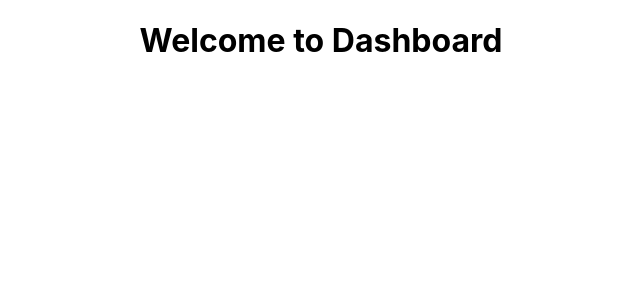
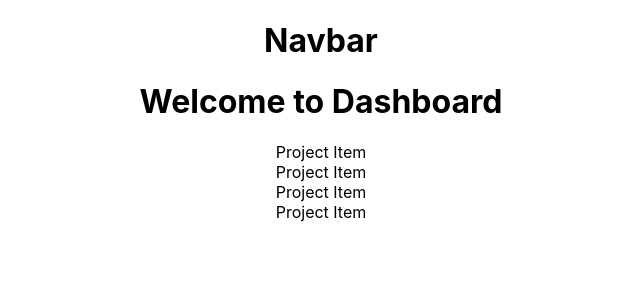
Before and after one commit to boonkuaeb/PPMTools-React-SpringBoot2, a React (Create React App) app in the folder ppmtools-frontend/: page / in a window 1280 px wide. Shown: the top 300 px of the page, without its empty margins (319-959 px from the left). Built offline with nearby package versions, Linux system fonts and the light colour scheme.

Commit message:
Project and header component

```diff
--- a/ppmtools-frontend/src/App.js
+++ b/ppmtools-frontend/src/App.js
@@ -1,12 +1,14 @@
 import React, {Component} from 'react';
 import './App.css';
 import Dashboard from './components/Dahsboard'
+import Header from "./components/Layouts/Header";
 
 
 class App extends Component {
     render() {
         return (
             <div className="App">
+                <Header/>
                 <Dashboard/>
             </div>
         );
--- a/ppmtools-frontend/src/components/Dahsboard.js
+++ b/ppmtools-frontend/src/components/Dahsboard.js
@@ -1,9 +1,16 @@
 import React, {Component} from 'react'
+import ProjectItem from "./Project/ProjectItem";
 
 class Dahsboard extends Component {
     render() {
         return (
-            <h1>Welcome to Dashboard</h1>
+            <div>
+                <h1>Welcome to Dashboard</h1>
+                <ProjectItem/>
+                <ProjectItem/>
+                <ProjectItem/>
+                <ProjectItem/>
+            </div>
         );
     }
 }
--- /dev/null
+++ b/ppmtools-frontend/src/components/Layouts/Header.js
@@ -0,0 +1,16 @@
+import React, {Component} from 'react';
+import PropTypes from 'prop-types';
+
+class Header extends Component {
+    render() {
+        return (
+            <div>
+                <h1>Navbar</h1>
+            </div>
+        );
+    }
+}
+
+Header.propTypes = {};
+
+export default Header;
--- /dev/null
+++ b/ppmtools-frontend/src/components/Project/ProjectItem.js
@@ -0,0 +1,16 @@
+import React, {Component} from 'react';
+import PropTypes from 'prop-types';
+
+class ProjectItem extends Component {
+    render() {
+        return (
+            <div>
+                Project Item
+            </div>
+        );
+    }
+}
+
+ProjectItem.propTypes = {};
+
+export default ProjectItem;
```
